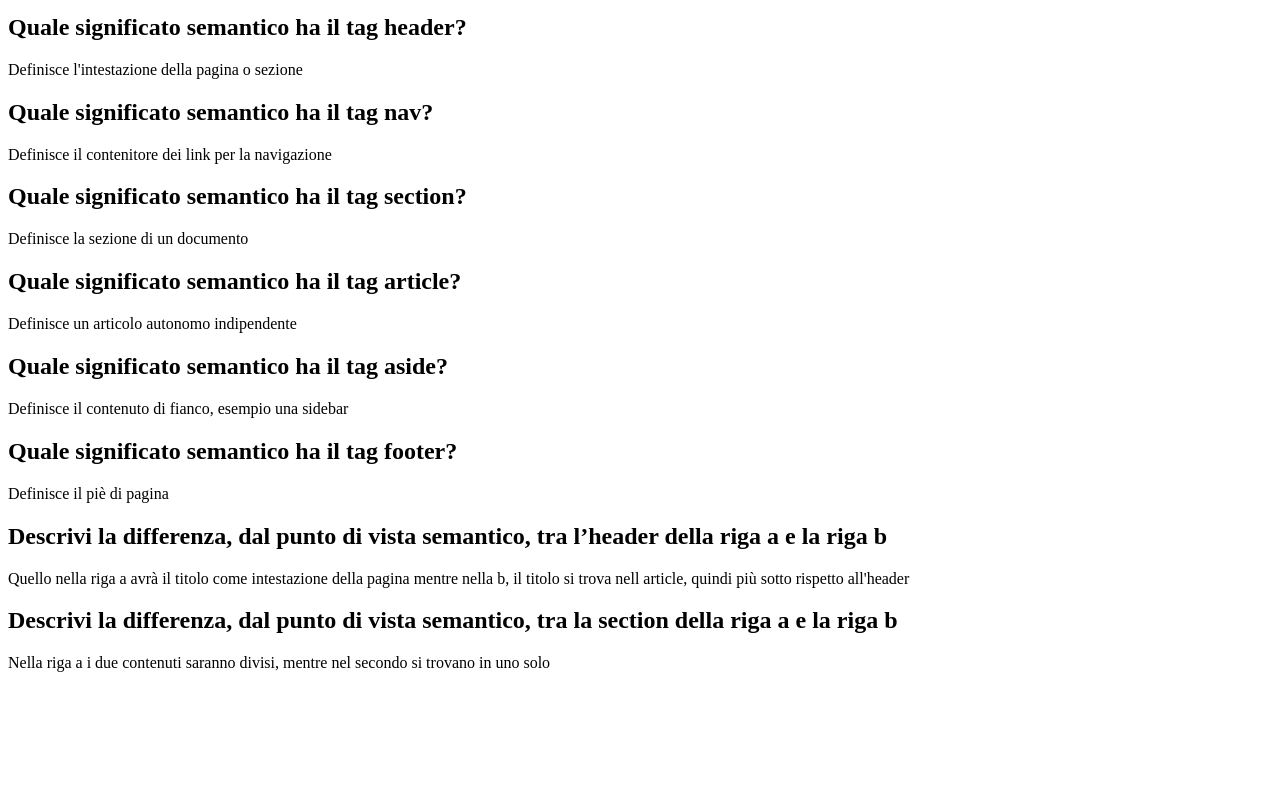
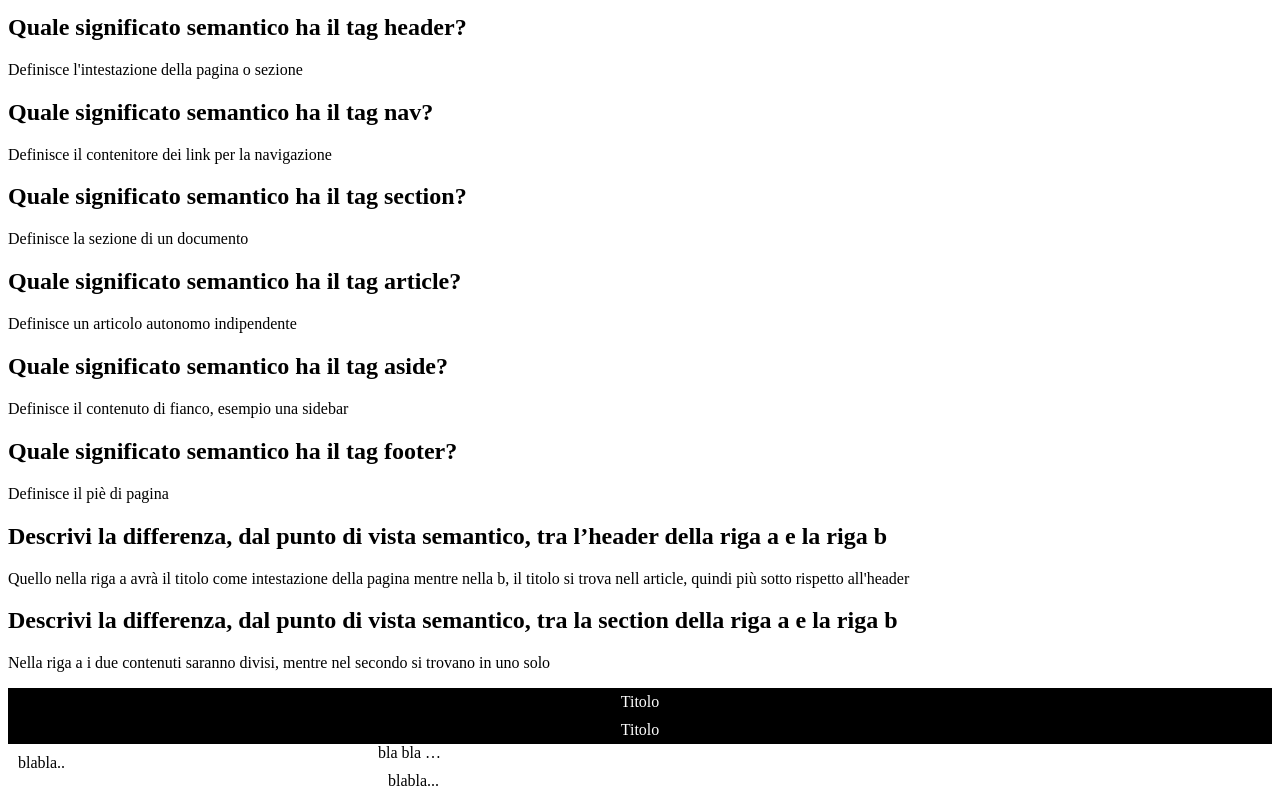
Before and after one commit to GiulianiViviana/EserciziHTMLGiuliani, a plain HTML site: page 09/Esercizio3.html in a window 1280 px wide. Shown: the part 442-1242 px from the top of the page. Before the commit the page ends 1130 px from the top, so only its background shows below. Drawn offline with Linux system fonts and the light colour scheme.

Commit message:
Esercizio 9 Finito

```diff
--- a/09/Esercizio3.html
+++ b/09/Esercizio3.html
@@ -80,5 +80,9 @@ quindi più sotto rispetto all'header</p>
 
 
 </body>
+<body><header>Titolo</header></body>
+<body><article><header>Titolo</header></article></body>
+<body><section>blabla..</section><article>bla bla …</article></body>
+<body><article><section>blabla...</section></article></body>
 
 </html>
```
